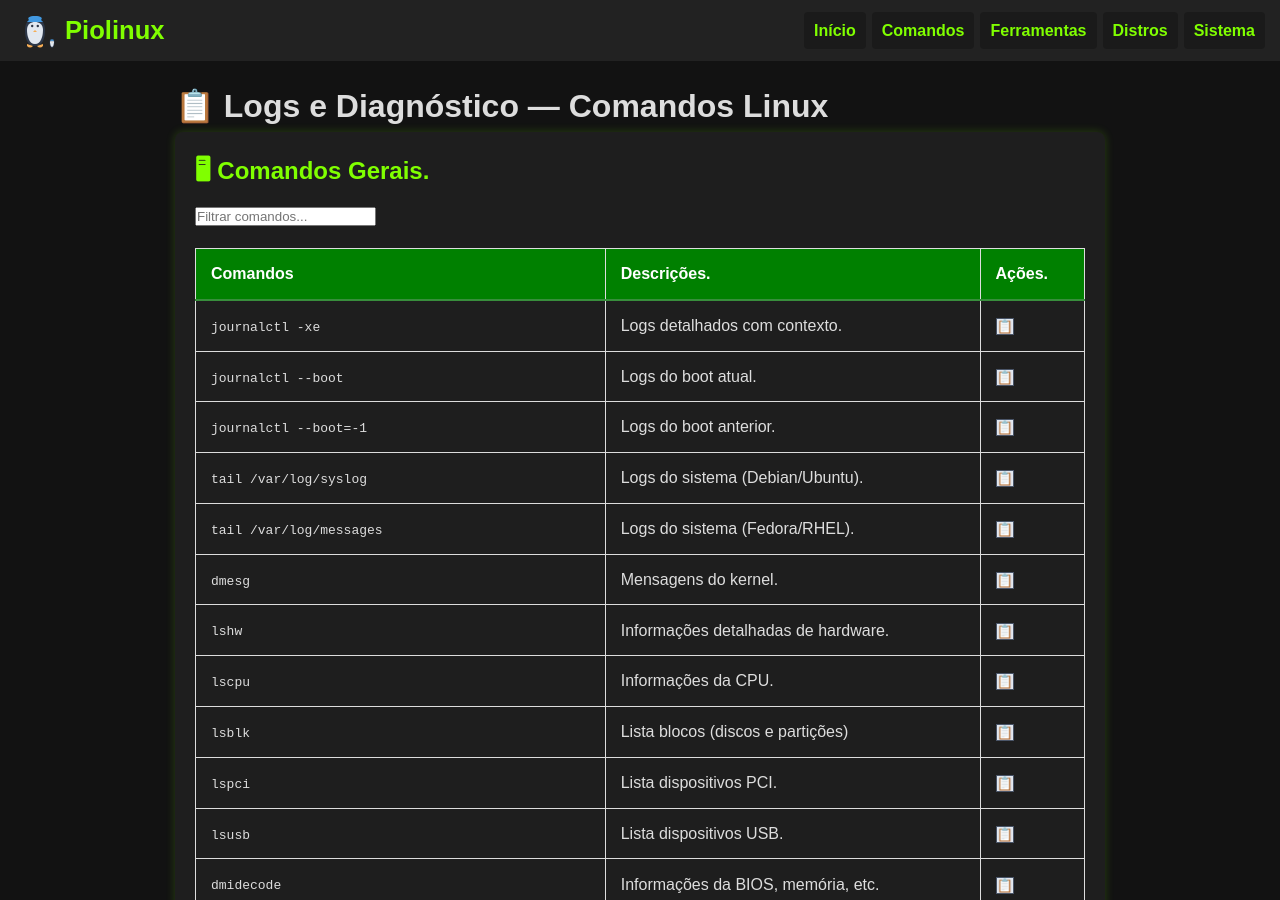
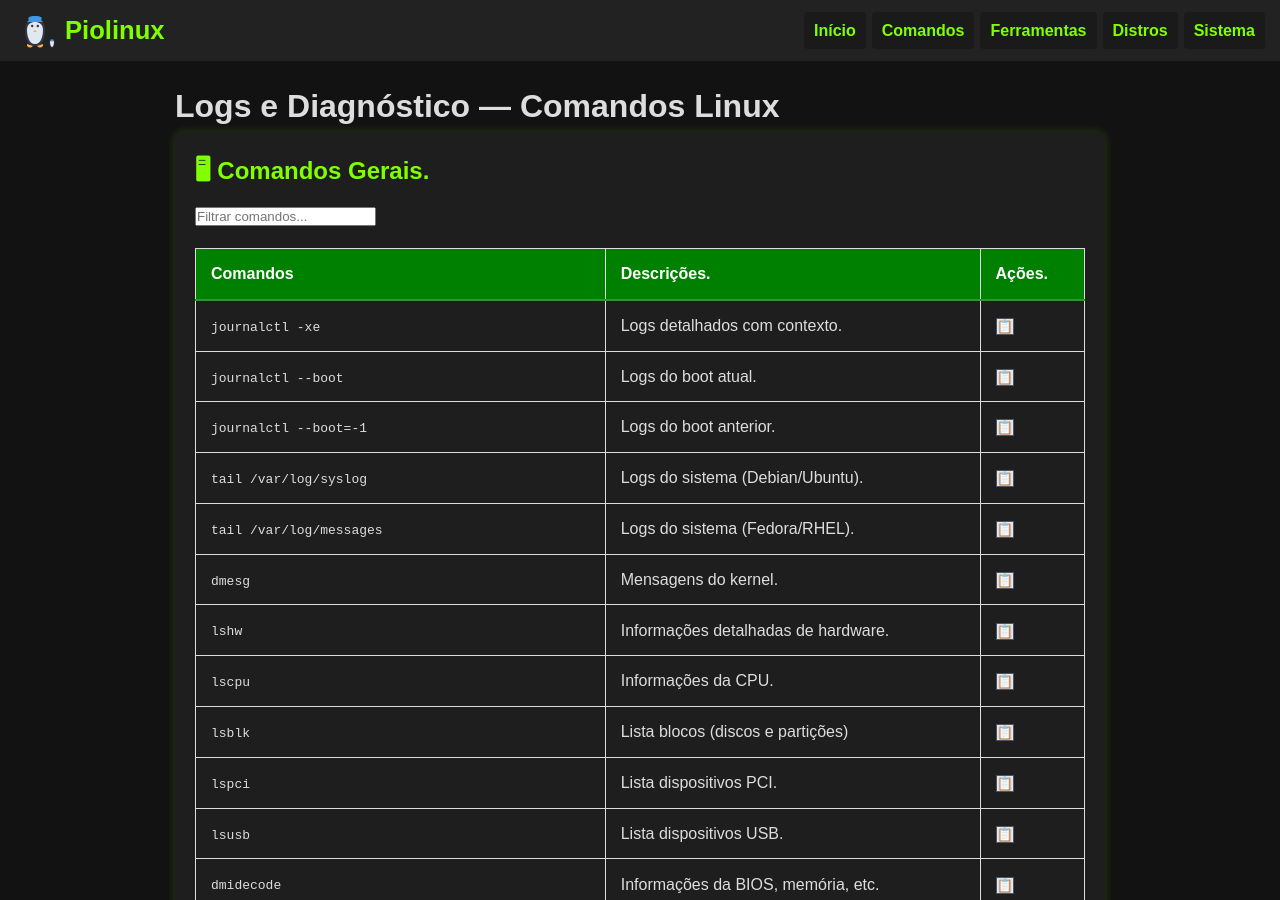
Before and after one commit to Piolinux/piolinux-site, a Jekyll site: the page built from _pages/_comandos/logs-e-diagnostico.md, in a window 1280 px wide and 900 px high. Built offline with Jekyll 4.4.1, drawn with Linux system fonts in a browser that asks for light colours.

```diff
--- a/_pages/_comandos/logs-e-diagnostico.md
+++ b/_pages/_comandos/logs-e-diagnostico.md
@@ -1,6 +1,6 @@
 ---
 layout: default
-title: "📋 Logs e Diagnóstico — Comandos Linux"
+title: "Logs e Diagnóstico — Comandos Linux"
 description: "Guia técnico com comandos essenciais de Logs e Diagnóstico. Copie, cole e use direto no terminal. Organizado por logs e diagnóstico."
 permalink: /logs-e-diagnostico/
 ---
```
